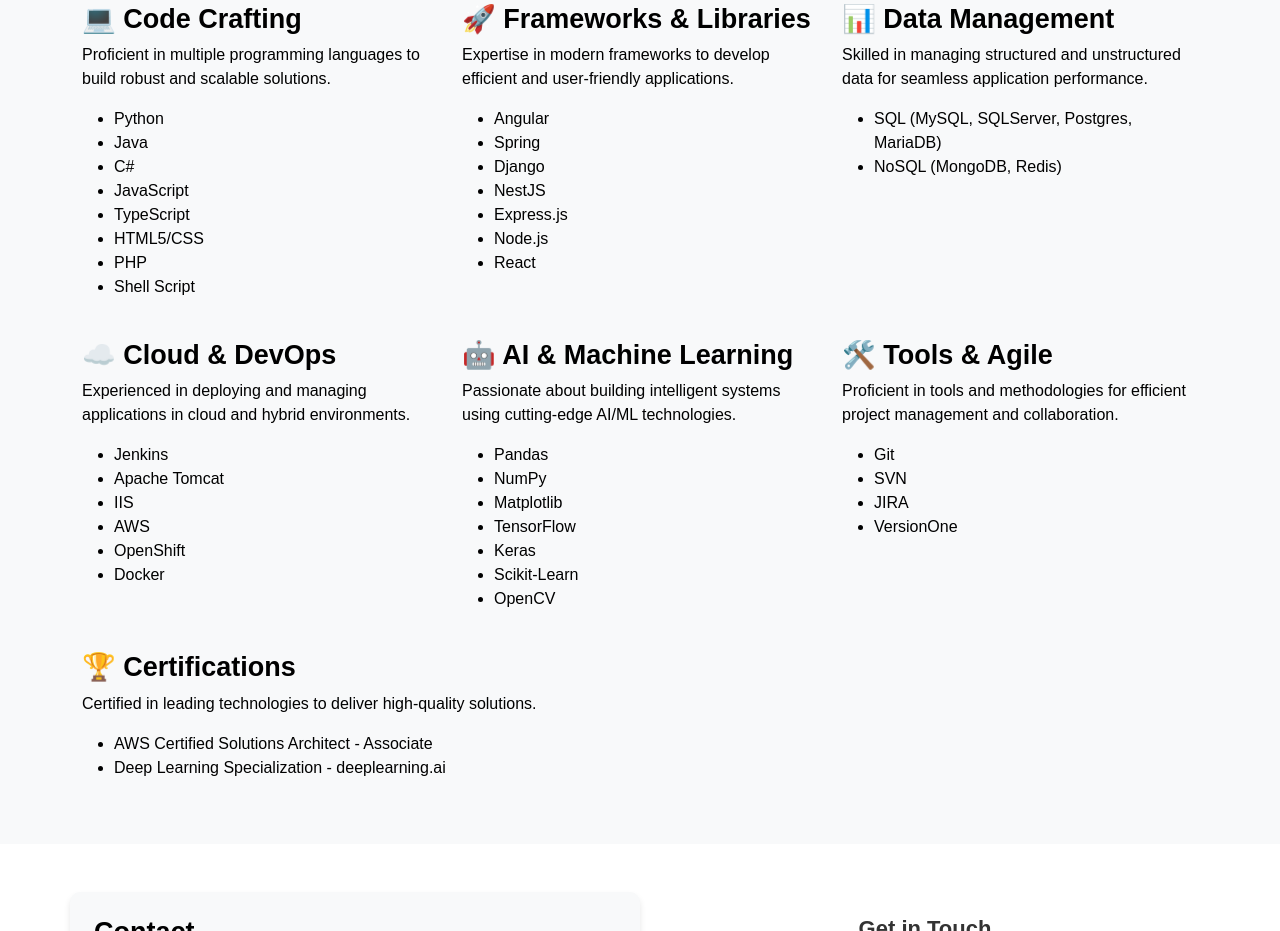
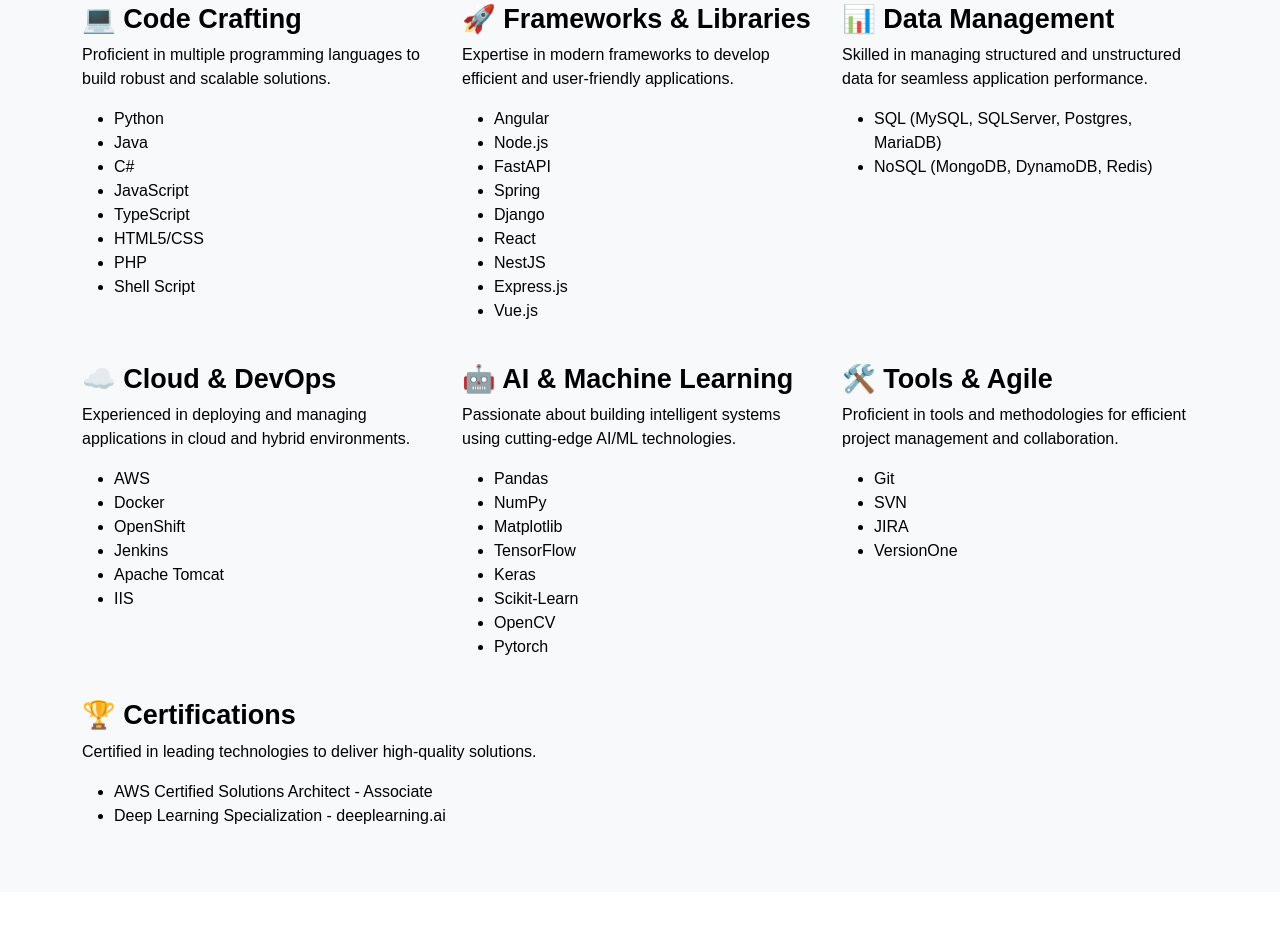
Before and after one commit to devieswar/devieswar.github.io, a plain HTML site: page index.html in a window 1280 px wide. Shown: the part 3494-4425 px from the top of the page. Drawn offline with nearby package versions, Linux system fonts and the light colour scheme.

Commit message:
portifolio

```diff
--- a/index.html
+++ b/index.html
@@ -295,12 +295,14 @@
                 </p>
                 <ul style="font-size: 16px; color: #000000; font-family: helvetica-w01-roman, sans-serif;">
                     <li>Angular</li>
+                    <li>Node.js</li>
+                    <li>FastAPI</li>
                     <li>Spring</li>
                     <li>Django</li>
+                    <li>React</li>
                     <li>NestJS</li>
                     <li>Express.js</li>
-                    <li>Node.js</li>
-                    <li>React</li>
+                    <li>Vue.js</li>
                 </ul>
             </div>
 
@@ -312,7 +314,7 @@
                 </p>
                 <ul style="font-size: 16px; color: #000000; font-family: helvetica-w01-roman, sans-serif;">
                     <li>SQL (MySQL, SQLServer, Postgres, MariaDB)</li>
-                    <li>NoSQL (MongoDB, Redis)</li>
+                    <li>NoSQL (MongoDB, DynamoDB, Redis)</li>
                 </ul>
             </div>
         </div>
@@ -326,12 +328,12 @@
                     Experienced in deploying and managing applications in cloud and hybrid environments.
                 </p>
                 <ul style="font-size: 16px; color: #000000; font-family: helvetica-w01-roman, sans-serif;">
+                    <li>AWS</li>
+                    <li>Docker</li>
+                    <li>OpenShift</li>
                     <li>Jenkins</li>
                     <li>Apache Tomcat</li>
                     <li>IIS</li>
-                    <li>AWS</li>
-                    <li>OpenShift</li>
-                    <li>Docker</li>
                 </ul>
             </div>
 
@@ -349,6 +351,7 @@
                     <li>Keras</li>
                     <li>Scikit-Learn</li>
                     <li>OpenCV</li>
+                    <li>Pytorch</li>
                 </ul>
             </div>
 
```
